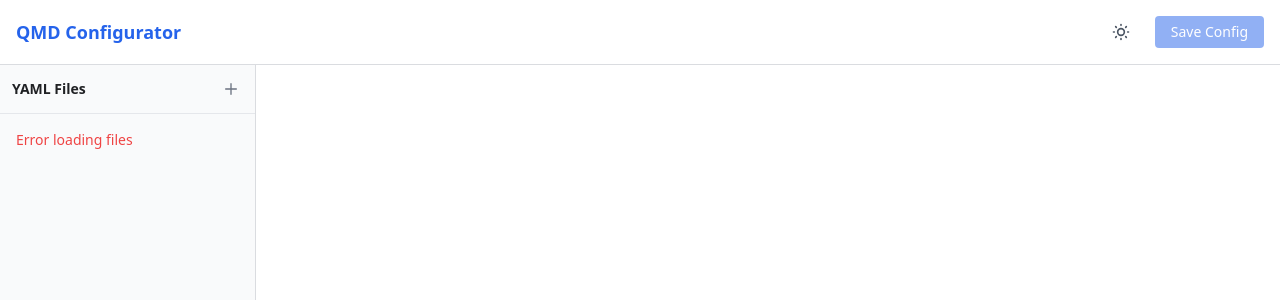
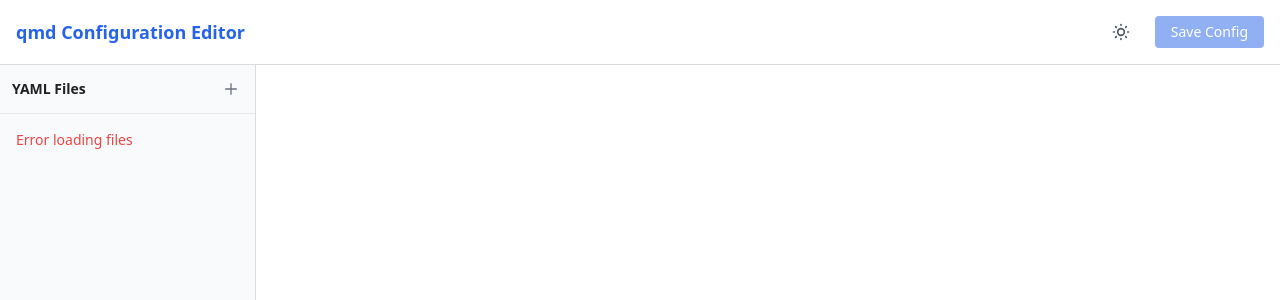
Before and after one commit to theaerotoad/qmdpy, a Flask app: template src/qmd/templates/setup.html in a window 1280 px wide. Shown: the top 300 px of the page. Run offline with Flask 3, Linux system fonts and the light colour scheme; the template is opened without the code that fills it, so the values that code supplies are empty; some libraries are stand-ins or nearby versions.

Commit message:
Fix some absurd naming in the vibe coded html

```diff
--- a/src/qmd/templates/partials/drawers.html
+++ b/src/qmd/templates/partials/drawers.html
@@ -47,7 +47,7 @@
                 </div>
                 <div id="slide-content" class="flex-1 overflow-y-auto p-6 prose dark:prose-invert max-w-none text-sm text-gray-700 dark:text-gray-300 font-sans leading-relaxed"></div>
                 <div class="p-4 border-t border-google-border dark:border-google-borderDark bg-[#f8f9fa] dark:bg-[#282a2d] flex items-center justify-between">
-                    <span class="text-xs text-gray-400 font-mono">QMD Inspector</span>
+                    <span class="text-xs text-gray-400 font-mono">Markdown View</span>
                     <div class="flex items-center gap-2">
                         <button type="button" id="btn-open-original" onclick="openCurrentOriginalFile()" title="Open original file in default system application" class="hidden px-3 py-1.5 text-xs bg-white dark:bg-[#303134] border border-gray-300 dark:border-gray-600 rounded text-gray-700 dark:text-gray-200 hover:bg-gray-50 dark:hover:bg-[#3c4043] font-medium transition flex items-center gap-1.5">
                             <svg class="w-3.5 h-3.5 text-gray-500 dark:text-gray-400" fill="none" stroke="currentColor" viewBox="0 0 24 24"><path stroke-linecap="round" stroke-linejoin="round" stroke-width="2" d="M10 6H6a2 2 0 00-2 2v10a2 2 0 002 2h10a2 2 0 002-2v-4M14 4h6m0 0v6m0-6L10 14" /></svg>
--- a/src/qmd/templates/setup.html
+++ b/src/qmd/templates/setup.html
@@ -3,7 +3,7 @@
 <head>
     <meta charset="UTF-8">
     <meta name="viewport" content="width=device-width, initial-scale=1.0">
-    <title>QMD Setup Configurator</title>
+    <title>qmd Configuration Editor</title>
     <script src="https://cdn.tailwindcss.com?plugins=typography"></script>
     <script>
         tailwind.config = {
@@ -41,7 +41,7 @@
         <header class="w-full border-b border-google-border dark:border-google-borderDark bg-white dark:bg-[#202124] shrink-0">
             <div class="px-4 h-16 flex items-center justify-between">
                 <div class="flex items-center gap-4">
-                    <div class="font-bold text-lg text-blue-600 dark:text-blue-400">QMD Configurator</div>
+                    <div class="font-bold text-lg text-blue-600 dark:text-blue-400">qmd Configuration Editor</div>
                 </div>
                 <div class="flex items-center gap-4">
                     <button id="theme-toggle" class="p-2 text-gray-600 dark:text-gray-300 hover:bg-gray-100 dark:hover:bg-[#303134] rounded-full" title="Toggle Theme">
```
